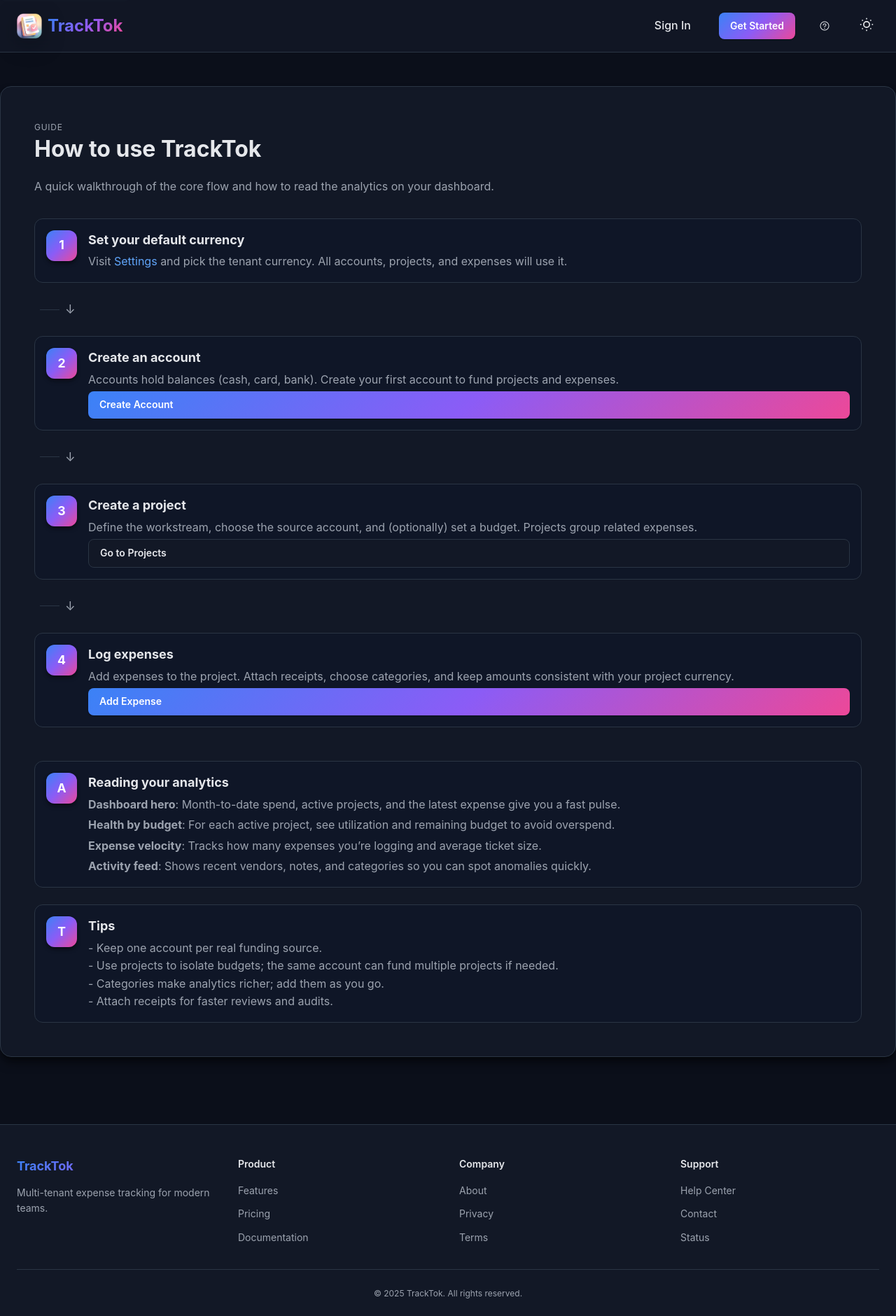
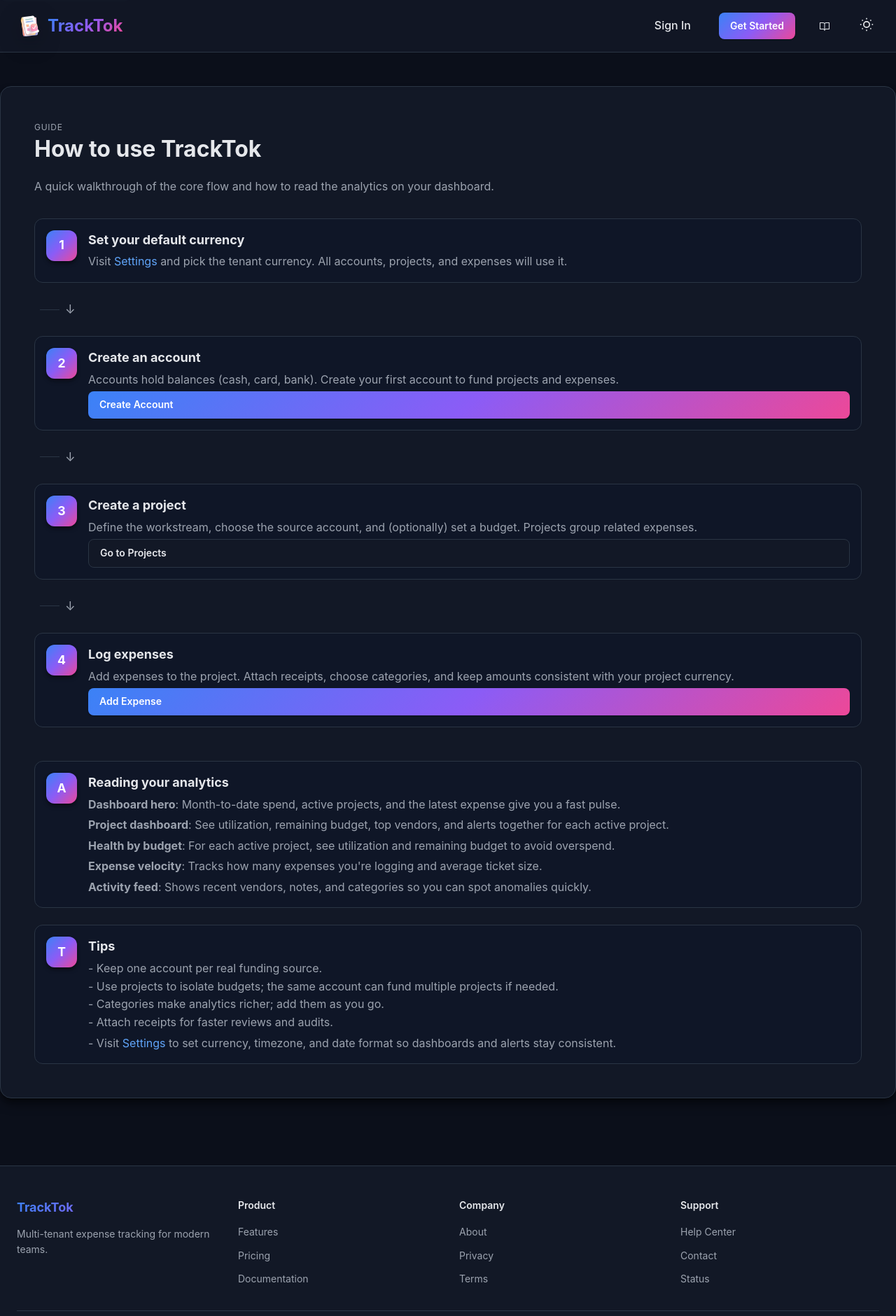
Before and after one commit to illicitus79/TrackTok, a Flask app: page /how-to-use in a window 1280 px wide. Shown: the top 1880 px of the page at 70% size. Before the commit the page ends 1855 px from the top, so only its background shows below. Run offline with Flask 3, Linux system fonts and the light colour scheme; parts of the project's set-up code (start-up, migrations or seed data) failed here and were passed over.

Commit message:
Refactor code structure for improved readability and maintainability. Added additional documentation

```diff
--- a/app/templates/base.html
+++ b/app/templates/base.html
@@ -8,6 +8,11 @@
       content="{% block meta_description %}TrackTok - Multi-tenant expense tracker{% endblock %}"
     />
     <title>{% block title %}TrackTok{% endblock %}</title>
+    <link
+      rel="icon"
+      type="image/png"
+      href="{{ url_for('static', filename='images/favicon.png') }}"
+    />
 
     <!-- CSS -->
     <link
@@ -98,7 +103,7 @@
               title="How to use"
               aria-label="How to use"
             >
-              <i class="ph ph-question"></i>
+              <i class="ph ph-book-open"></i>
             </a>
 
             <!-- Dark mode toggle -->
@@ -168,7 +173,7 @@
               title="How to use"
               aria-label="How to use"
             >
-              <i class="ph ph-question"></i>
+              <i class="ph ph-book-open"></i>
             </a>
             <!-- Dark mode toggle -->
             <button class="theme-toggle" aria-label="Toggle dark mode">
--- a/app/templates/how_to_use.html
+++ b/app/templates/how_to_use.html
@@ -73,10 +73,13 @@
             <strong>Dashboard hero</strong>: Month-to-date spend, active projects, and the latest expense give you a fast pulse.
           </p>
           <p class="step-text">
+            <strong>Project dashboard</strong>: See utilization, remaining budget, top vendors, and alerts together for each active project.
+          </p>
+          <p class="step-text">
             <strong>Health by budget</strong>: For each active project, see utilization and remaining budget to avoid overspend.
           </p>
           <p class="step-text">
-            <strong>Expense velocity</strong>: Tracks how many expenses you’re logging and average ticket size.
+            <strong>Expense velocity</strong>: Tracks how many expenses you're logging and average ticket size.
           </p>
           <p class="step-text">
             <strong>Activity feed</strong>: Shows recent vendors, notes, and categories so you can spot anomalies quickly.
@@ -93,6 +96,9 @@
             - Categories make analytics richer; add them as you go.<br>
             - Attach receipts for faster reviews and audits.
           </p>
+          <p class="step-text">
+            - Visit <a href="{{ url_for('web.settings') }}">Settings</a> to set currency, timezone, and date format so dashboards and alerts stay consistent.
+          </p>
         </div>
       </div>
     </div>
```
Also changed, not shown: DEVELOPMENT.md (+5 -0 lines), README.md, static/images/TracktokLogo.png, static/images/favicon.png (added).
